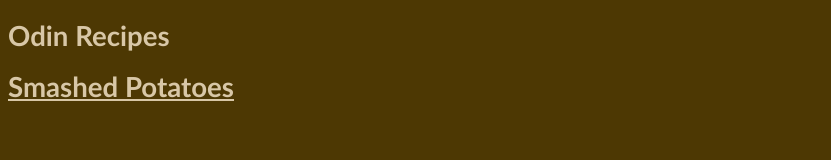
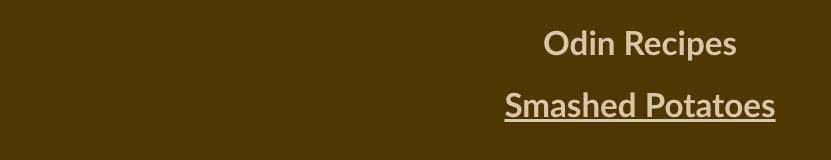
Before and after one commit to thiagoburg/odin-recipes, a plain HTML site: page index.html in a window 1280 px wide. Shown: the whole page, without its empty margins (0-831 px from the left). Drawn offline with Linux system fonts and the light colour scheme.

Commit message:
edited style

```diff
--- a/index.html
+++ b/index.html
@@ -7,7 +7,9 @@
     <link rel="stylesheet" href="styles.css">
 </head>
 <body>
+    <div class="div">
     <h1>Odin Recipes</h1>
     <a href="recipes/smashed-potatoes.html" target="_blank" rel="noopener noreferrer">Smashed Potatoes</a>
+    </div>
 </body>
 </html>
--- a/styles.css
+++ b/styles.css
@@ -4,10 +4,13 @@
     font-family: 'Gill Sans', 'Gill Sans MT', Calibri, 'Trebuchet MS', sans-serif;
     font-size: larger;
     font-weight: bold;
-    text-align: left;
 }
 
 img {
     height: auto;
     width: auto;
 }
+
+.div {
+    text-align: center;
+}
```
Also changed, not shown: 1 other file.
